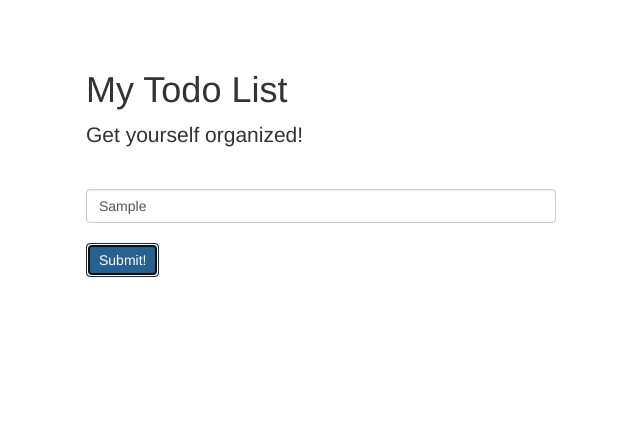
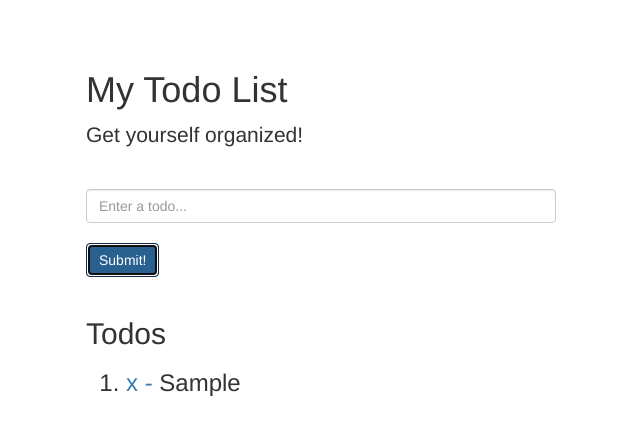
Before and after one commit to Patel-Jenu-1991/front-end, a plain HTML site: page index.html in a window 1280 px wide. Both pictures are taken after typing "Sample" into the empty fields and a click on the button "Submit!". Shown: the whole page, without its empty margins (319-959 px from the left). Drawn offline with nearby package versions, Linux system fonts and the light colour scheme.

Commit message:
Completed the todo app

```diff
--- a/index.html
+++ b/index.html
@@ -18,7 +18,15 @@
                 class="form-control" placeholder="Enter a todo..." />
             </form>
             <br />
-            <button class="btn btn-primary btn-md">Submit!</button>
+            <button id="btn-click" class="btn btn-primary btn-md">
+                Submit!
+            </button>
+            <br />
+            <br />
+            <h2>Todos</h2>
+            <h3>
+                <ol class="results"></ol>
+            </h3>
         </div>
     </body>
 </html>
--- a/main.js
+++ b/main.js
@@ -1,3 +1,22 @@
 $(function() {
     console.log("whee!")
+
+    // event handler
+    $("#btn-click").click(function() {
+        if ($('input').val() !== '') {
+            // grab the value from the input box after the button click
+            var input = $("input").val()
+            // display value within the browser's JS console
+            console.log(input)
+            // add the value to the DOM
+            $('ol').append('<li><a href="">x - </a>'+ input + '</li>');
+        }
+        $('input').val('');
+    });
+
+    // remove todos
+    $(document).on('click', 'a', function(event) {
+        event.preventDefault();
+        $(this).parent().remove();
+    });
 });
```
